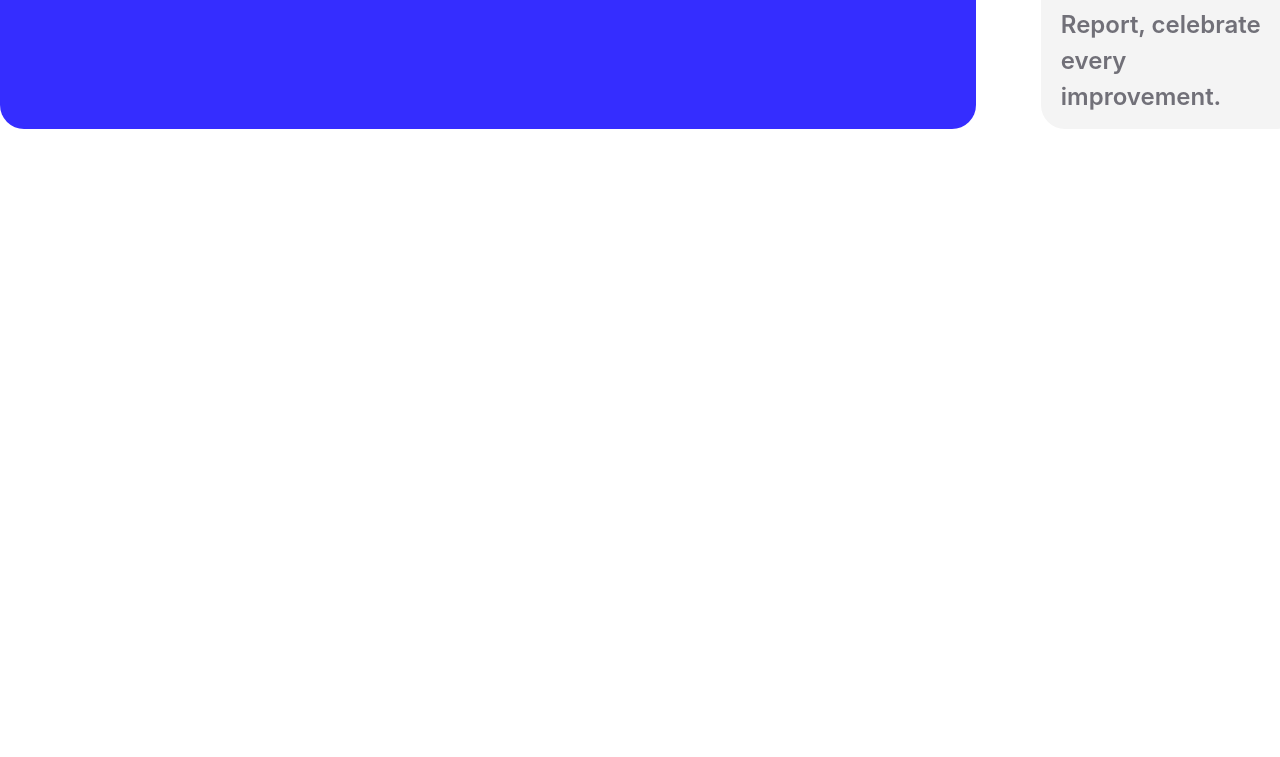
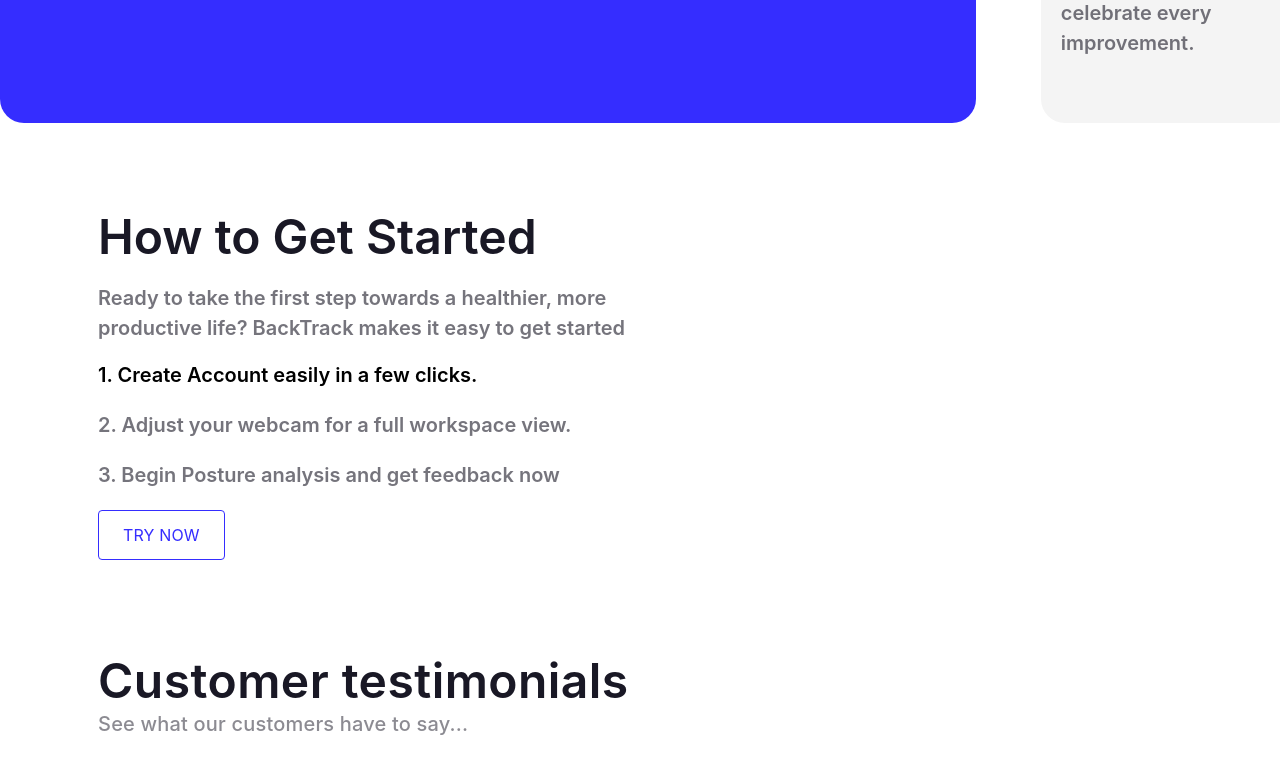
Before and after one commit to akshitdesai/backtrack, a React (Create React App) app in the folder client/: page /home in a window 1280 px wide. Shown: the part 2000-2757 px from the top of the page. Before the commit the page ends 2188 px from the top, so only its background shows below. Built offline with nearby package versions, Linux system fonts and the light colour scheme.

Commit message:
customer review and process done

```diff
--- a/client/src/views/Home.js
+++ b/client/src/views/Home.js
@@ -15,10 +15,14 @@
   MenuItem,
   Checkbox,
   InputAdornment,
+  Avatar,
 } from "@material-ui/core";
 import { PopupContext } from "../App";
 import NavBar from "./NavBar";
 import globalStyles from "../helper/GlobalStyles";
+import { Rating } from "@material-ui/lab";
+import next from "../assets/icons/next.png";
+import previous from "../assets/icons/previous.png";
 
 const useStyles = makeStyles(() => ({
   title: {
@@ -110,7 +114,7 @@
   monitoringGridSubtitle: {
     color: "rgba(25, 24, 37, 0.60)",
     fontFamily: "Inter",
-    fontSize: "24px",
+    fontSize: "20px",
     fontStyle: "normal",
     fontWeight: 600,
     lineHeight: "150%",
@@ -150,7 +154,76 @@
     borderRadius: "24px",
     padding: "20px",
   },
+  leftAlignedText: {
+    textAlign: "left",
+  },
+  reviewTileOuter: {
+    padding: "32px",
+    margin: "20px 0",
+    boxSizing: "border-box",
+    minHeight: "90%",
+    borderRadius: "4px",
+    border: "1px solid #191825",
+  },
+  commonSubTitle: {
+    color: "#191825",
+    fontFamily: "Inter",
+    fontSize: "18px",
+    fontStyle: "normal",
+    fontWeight: 400,
+    lineHeight: "150%",
+  },
 }));
+
+const reviews = [
+  {
+    name: "Umang",
+    occupation: "Software Developer",
+    feedback:
+      "Since using BackTrack, my back pain has significantly decreased. The instant feedback on my posture has been a game-changer. Highly recommend it to anyone spending hours at their desk.",
+  },
+  {
+    name: "Darsh",
+    occupation: "Graphic Designer",
+    feedback:
+      "BackTrack transformed how I work. Not only is my posture better, but I also feel more focused and productive. It's amazing to see such improvement in my health and work quality.",
+  },
+  {
+    name: "Chetan",
+    occupation: "Phd Student",
+    feedback:
+      "BackTrack's detailed reports and personalized tips have helped me improve my sitting habits drastically. I've noticed less strain and more energy for my studies. It's an essential tool for any student.",
+  },
+];
+function ReviewTile(props) {
+  const styles = useStyles();
+  const reviewObject = props.review;
+  return (
+    <Grid container className={styles.reviewTileOuter}>
+      <Grid container item spacing={1} direction="column">
+        <Grid item>
+          <Rating value={null} readOnly />
+        </Grid>
+        <Grid item className={styles.commonSubTitle}>
+          "{reviewObject.feedback}"
+        </Grid>
+
+        <Grid item container spacing={2}>
+          <Grid item>
+            <Avatar alt="User" style={{ objectFit: "fill" }} />
+          </Grid>
+          <Grid item>
+            <Grid item>
+              {" "}
+              <b>{reviewObject.name}</b>
+            </Grid>
+            <Grid item> {reviewObject.occupation}</Grid>
+          </Grid>
+        </Grid>
+      </Grid>
+    </Grid>
+  );
+}
 function HomePage(props) {
   const setPopup = useContext(PopupContext);
   const styles = useStyles();
@@ -262,7 +335,6 @@
               </Button>
             </Grid>
           </Grid>
-          <Grid></Grid>
         </Grid>
         <Grid container className={styles.feedbackGrid}>
           <Grid
@@ -323,6 +395,87 @@
             </Grid>
           </Grid>
         </Grid>
+        <Grid item container style={{ paddingLeft: "6%" }}>
+          <Grid item xs={6} style={{ padding: "20px" }}>
+            <div className={styles.monitoringGridTitle}>How to Get Started</div>
+            <div className={styles.monitoringGridSubtitle}>
+              Ready to take the first step towards a healthier, more productive
+              life? BackTrack makes it easy to get started
+            </div>
+            <div>
+              <p
+                className={styles.monitoringGridSubtitle}
+                style={{ color: "#000" }}
+              >
+                1. Create Account easily in a few clicks.{" "}
+              </p>
+              <p className={styles.monitoringGridSubtitle}>
+                2. Adjust your webcam for a full workspace view.{" "}
+              </p>
+              <p className={styles.monitoringGridSubtitle}>
+                3. Begin Posture analysis and get feedback now{" "}
+              </p>
+            </div>
+            <div>
+              <Button
+                className={styles.tryButtonStyle}
+                style={{ border: "1px solid #352DFF" }}
+              >
+                <Typography
+                  className={styles.buttonTitle}
+                  style={{ color: "#352DFF" }}
+                >
+                  Try Now
+                </Typography>
+              </Button>
+            </div>
+          </Grid>
+        </Grid>
+
+        <Grid
+          container
+          direction="column"
+          style={{ paddingLeft: "6%", marginTop: "4%", paddingRight: "5%" }}
+        >
+          <Grid item style={{ padding: "20px" }}>
+            <Grid item>
+              <Typography className={styles.monitoringGridTitle}>
+                Customer testimonials
+              </Typography>
+              <Typography
+                className={`${styles.subTitle} ${styles.leftAlignedText}`}
+              >
+                See what our customers have to say...
+              </Typography>
+            </Grid>
+            <Grid item>
+              <Grid container spacing={2}>
+                {reviews.map((review) => (
+                  <Grid xs={4} item>
+                    <ReviewTile review={review} />
+                  </Grid>
+                ))}
+              </Grid>
+            </Grid>
+            <Grid item>
+              <Grid container>
+                <Grid item>...</Grid>
+                <Grid item xs container justifyContent="flex-end">
+                  <img
+                    src={previous}
+                    alt="Previous Icon"
+                    style={{ width: "28px", height: "28px" }}
+                  />
+                  <img
+                    src={next}
+                    alt="Next Icon"
+                    style={{ width: "28px", height: "28px", marginLeft: "5px" }}
+                  />
+                </Grid>
+              </Grid>
+            </Grid>
+          </Grid>
+        </Grid>
       </Grid>
     </>
   );
```
Also changed, not shown: client/src/assets/icons/next.png (added), client/src/assets/icons/previous.png (added).
